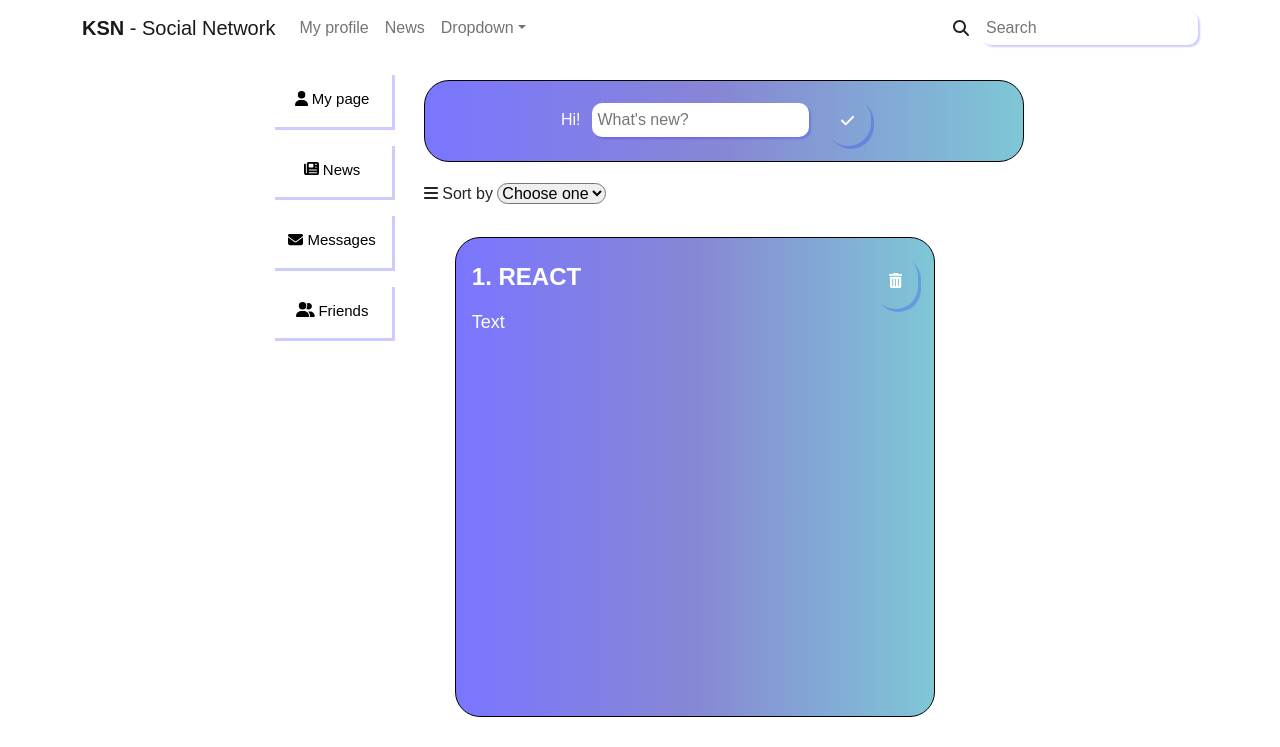
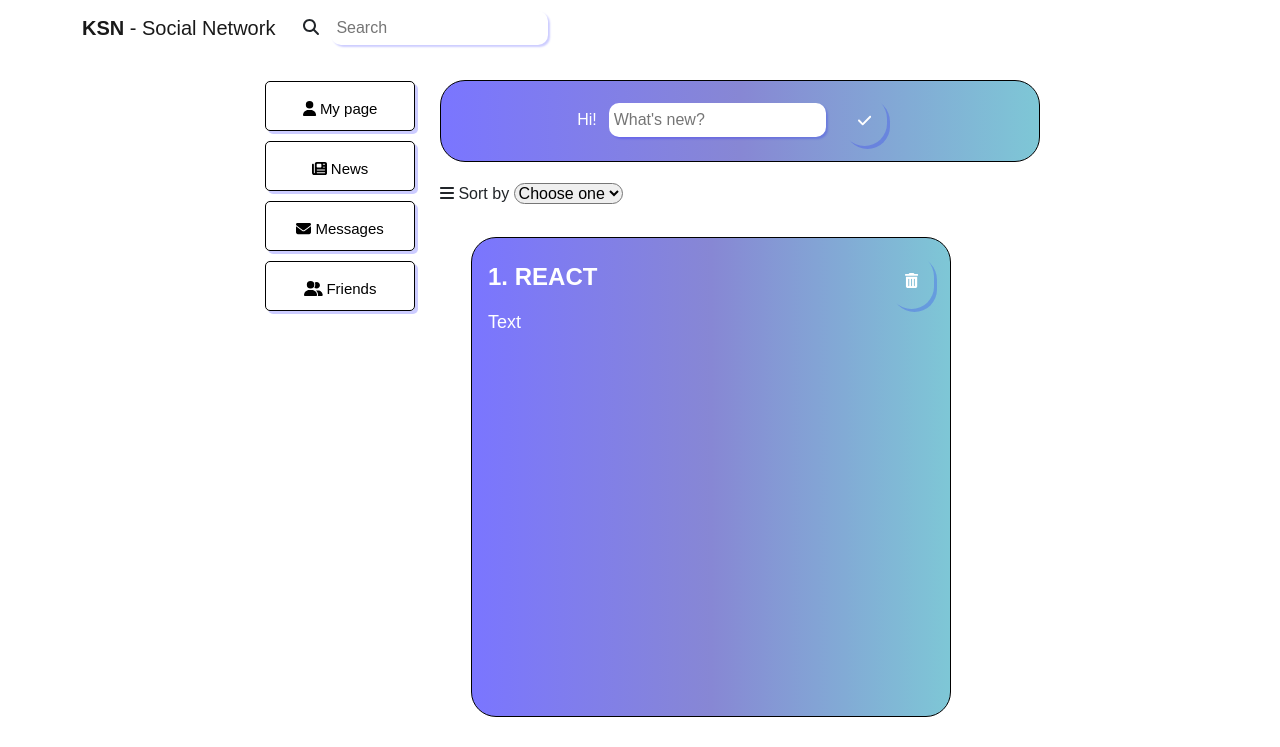
Before and after one commit to MercuryPower/react-typescript-social-network-project, a React (Create React App) app: page / in a window 1280 px wide. Shown: the top 747 px of the page. Built offline with nearby package versions, Linux system fonts and the light colour scheme.

Commit message:
New Menu, fixed some problems in position

```diff
--- a/src/App.scss
+++ b/src/App.scss
@@ -8,9 +8,6 @@
   @include fontStyle;
 }
 
-.Menu button{
-  margin: 1rem 2rem 0 1rem;
-}
 .PostBox{
   @include contentBox;
 }
--- a/src/App.tsx
+++ b/src/App.tsx
@@ -16,6 +16,12 @@ const AppWrapper = styled.div`
   min-height: 100vh;
   background: white;
 `
+const MenuWrapper = styled.div`
+  max-height: 300px; /* Задайте ширину контента по своему усмотрению */
+  padding: 20px;
+`
+
+
 function App() {
     const [posts, setPosts] = useState([
         {id:1, title:'REACT', body:'Text', remove:() => {}},
@@ -49,26 +55,26 @@ function App() {
 
 
     return (
-      <div>
       <AppWrapper>
           <div>
             <Navigation onSearchQueryChange={handleSearchQueryChange}/>
           </div>
+          <div>
               <Flex justifyContent={'center'}>
-              <div>
+                  <MenuWrapper>
                       <Menu/>
-              </div>
+                  </MenuWrapper>
                   <div>
                       <br/>
+                      <div>
                           <CreateANewPost create={createPost} />
                           <PostFilter filter={filter} setFilter={setFilter} />
-                  <div>
                           <PostList remove={removePost} posts={sortedAndSearchedPosts}/>
                       </div>
                   </div>
               </Flex>
+          </div>
       </AppWrapper>
-      </div>
   );
 }
 
--- /dev/null
+++ b/src/UI/Li/Li.tsx
@@ -0,0 +1,18 @@
+import React, {ReactNode} from 'react';
+import styled from "styled-components";
+
+const StyledLi = styled.li`
+    list-style-type: none;
+`
+interface LiProps {
+    children:ReactNode
+}
+const Li: React.FC<LiProps> = ({children}) => {
+    return (
+        <StyledLi>
+            {children}
+        </StyledLi>
+    );
+};
+
+export default Li;
--- a/src/components/Flex.tsx
+++ b/src/components/Flex.tsx
@@ -7,6 +7,7 @@ interface StyledFlexProps{
     justifyContent?:string;
     margin?:string;
     padding?:string;
+    gap?:string;
 }
 interface FlexProps {
     [key: string]: any;
@@ -18,6 +19,7 @@ const StyledFlex = styled.div<StyledFlexProps>`
   justify-content: ${props => props.justifyContent || 'stretch'};
   margin: ${({margin}) => margin || '0'};
   padding: ${({padding}) => padding || '0'};
+  gap: ${props => props.gap};
 `
 const Flex = (props : FlexProps) =>{
     return <StyledFlex{...props}  />
--- a/src/components/Menu.tsx
+++ b/src/components/Menu.tsx
@@ -5,27 +5,46 @@ import '../App.scss'
 import {FontAwesomeIcon} from "@fortawesome/react-fontawesome";
 import {faUser, faNewspaper, faEnvelope, faUserGroup} from "@fortawesome/free-solid-svg-icons";
 import styled from "styled-components";
+import Li from "../UI/Li/Li";
 
-const StyledMenu = styled.div`
+const StyledMenu = styled(Flex)`
+  display: flex;
+  ol{
+      padding: 0;
+    }
 
+  button{
+    border: 1px solid black;
+    width: 150px;
+    margin: 5px;
+    height: 50px;
+    border-radius: 5px;
+  }
 `
 
 const Menu = () =>{
-        const [button, setButton] = useState([
 
-        ]);
+        const menuItems = [
+            { icon: faUser, text:'My page'},
+            { icon: faNewspaper, text:'News'},
+            { icon: faEnvelope, text:'Messages'},
+            { icon: faUserGroup, text:'Friends'},
+    ];
 
         return (
-            <Flex direction={'column'} justifyContent={'space-evenly'} alignItems={'center'}  className={'Menu'} >
-                <Button color={'black'}>
-                    <FontAwesomeIcon icon={faUser} /> My page</Button>
-                <Button color={'black'}>
-                    <FontAwesomeIcon icon={faNewspaper}/> News</Button>
-                <Button color={'black'}>
-                    <FontAwesomeIcon icon={faEnvelope} /> Messages</Button>
-                <Button color={'black'}>
-                    <FontAwesomeIcon icon={faUserGroup} /> Friends</Button>
-            </Flex>
+            <StyledMenu alignItems={'center'}>
+                <nav>
+                    <ol>
+                        {menuItems.map((item, index) => (
+                            <Li key={index}>
+                                <Button color={'black'}>
+                                    <FontAwesomeIcon icon={item.icon} /> {item.text}
+                                </Button>
+                            </Li>
+                        ))}
+                    </ol>
+                </nav>
+            </StyledMenu>
         );
 }
 
--- a/src/components/Navigation.tsx
+++ b/src/components/Navigation.tsx
@@ -7,6 +7,7 @@ import Input from "../UI/Input/Input";
 import {faMagnifyingGlass} from "@fortawesome/free-solid-svg-icons/faMagnifyingGlass";
 import {FontAwesomeIcon} from "@fortawesome/react-fontawesome";
 import Flex from "./Flex";
+import styled from "styled-components";
 
 {/*Kyoyu SN*/}
 
@@ -20,31 +21,16 @@ const Navigation:React.FC<NavigationProps> = (props) => {
         }
     }
         return (
-            <Navbar collapseOnSelect expand="lg" className="bg-body-tertiary">
-                <Container>
+            <Navbar expanded collapseOnSelect expand="lg" className="bg-body-tertiary">
+                <Container >
                     <Navbar.Brand href= "#home"><b>KSN</b> - Social Network</Navbar.Brand>
                     <Navbar.Toggle aria-controls="responsive-navbar-nav" />
                     <Navbar.Collapse id="responsive-navbar-nav">
-                        <Nav className="me-auto">
-                            <Nav.Link href="#features">My profile</Nav.Link>
-                            <Nav.Link href="#pricing">News</Nav.Link>
-                            <NavDropdown title="Dropdown" id="collasible-nav-dropdown">
-                                <NavDropdown.Item href="#action/3.1">Action</NavDropdown.Item>
-                                <NavDropdown.Item href="#action/3.2">
-                                    Another action
-                                </NavDropdown.Item>
-                                <NavDropdown.Item href="#action/3.3">Something</NavDropdown.Item>
-                                <NavDropdown.Divider />
-                                <NavDropdown.Item href="#action/3.4">
-                                    Separated link
-                                </NavDropdown.Item>
-                            </NavDropdown>
-                        </Nav>
                         <Nav>
-                            <Flex alignItems={'center'}>
+                            <Container>
                                 <FontAwesomeIcon icon={faMagnifyingGlass} />
                                 <Input onChange={handleInputChange}  placeholder={'Search'}></Input>
-                            </Flex>
+                            </Container>
                         </Nav>
                     </Navbar.Collapse>
                 </Container>
```
Lines whose indentation alone changed are shown as unchanged.
